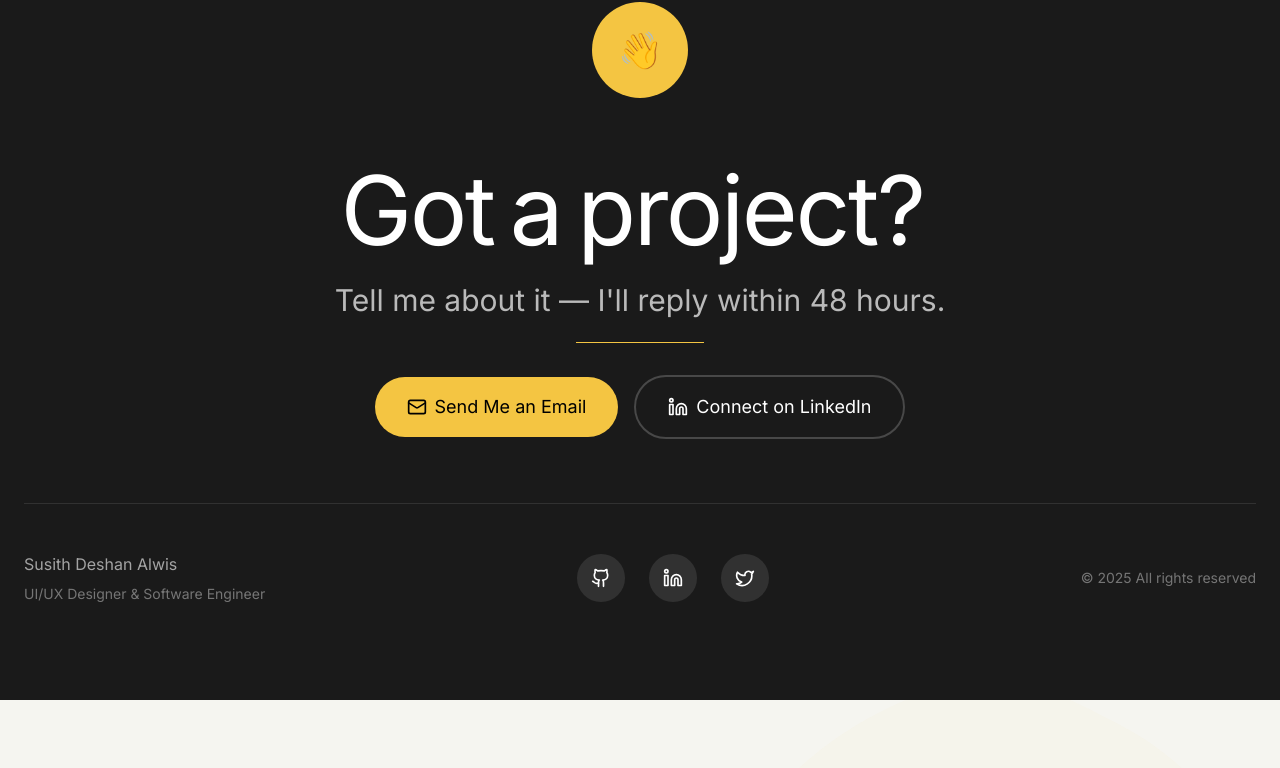
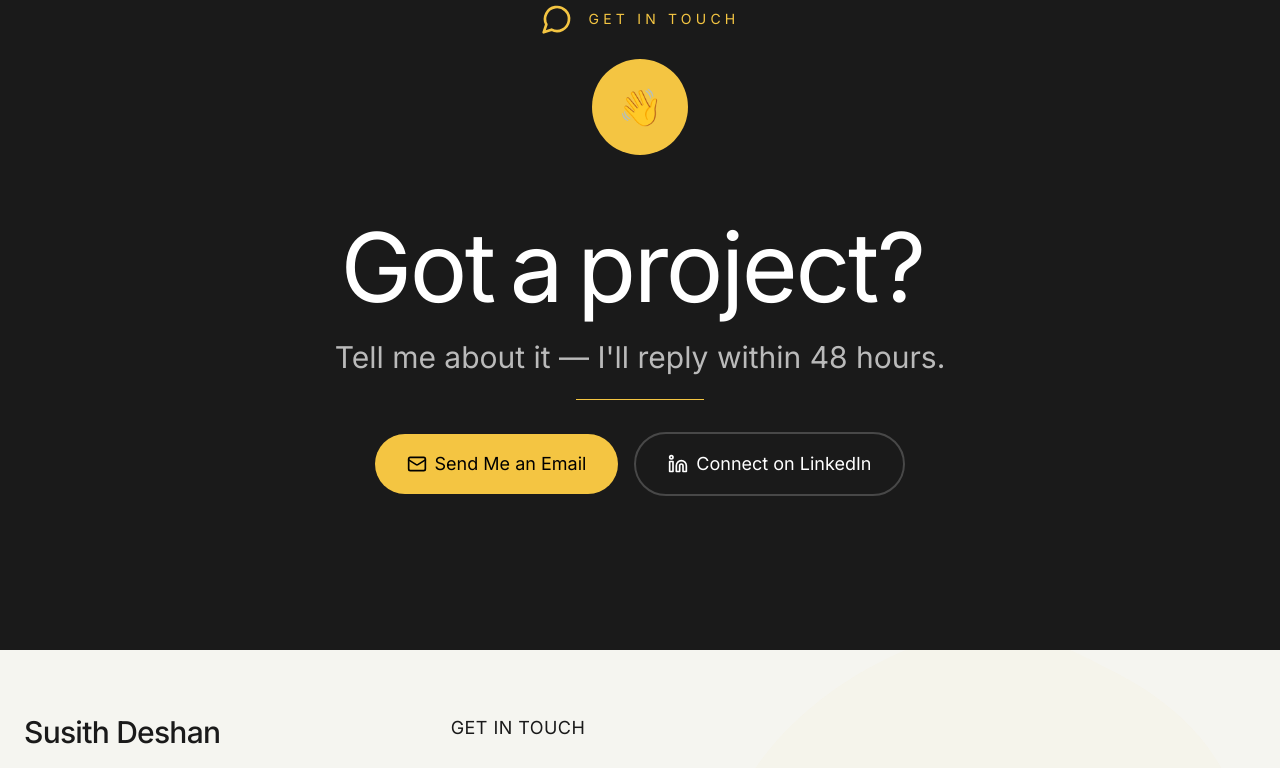
Before and after one commit to SusithD/Susith-Alwis-Profolio-2025, a React (Vite) app: page / in a window 1280 px wide. Shown: the part 9017-9785 px from the top of the page. Built offline with nearby package versions, Linux system fonts and the light colour scheme.

Commit message:
fix: remove unused contact section in Contact component for cleaner code

```diff
--- a/src/components/Contact.tsx
+++ b/src/components/Contact.tsx
@@ -102,63 +102,6 @@ export default function Contact() {
               </motion.a>
             </motion.div>
           </div>
-
-          <motion.div
-            initial={{ opacity: 0, y: 20 }}
-            whileInView={{ opacity: 1, y: 0 }}
-            transition={{ delay: 0.4 }}
-            viewport={{ once: true }}
-            className="border-t border-white/10 pt-12"
-          >
-            <div className="flex flex-col md:flex-row justify-between items-center gap-8">
-              <div className="space-y-2 text-center md:text-left">
-                <p className="text-white/60">Susith Deshan Alwis</p>
-                <p className="text-white/40 text-sm">
-                  UI/UX Designer & Software Engineer
-                </p>
-              </div>
-
-              <div className="flex gap-6">
-                <motion.a
-                  href="https://github.com"
-                  target="_blank"
-                  rel="noopener noreferrer"
-                  whileHover={{ scale: 1.1, rotate: 5 }}
-                  whileTap={{ scale: 0.9 }}
-                  className="w-12 h-12 rounded-full bg-white/10 hover:bg-white/20 flex items-center justify-center transition-all"
-                  aria-label="GitHub"
-                >
-                  <Github className="w-5 h-5" />
-                </motion.a>
-                <motion.a
-                  href="https://linkedin.com"
-                  target="_blank"
-                  rel="noopener noreferrer"
-                  whileHover={{ scale: 1.1, rotate: 5 }}
-                  whileTap={{ scale: 0.9 }}
-                  className="w-12 h-12 rounded-full bg-white/10 hover:bg-white/20 flex items-center justify-center transition-all"
-                  aria-label="LinkedIn"
-                >
-                  <Linkedin className="w-5 h-5" />
-                </motion.a>
-                <motion.a
-                  href="https://twitter.com"
-                  target="_blank"
-                  rel="noopener noreferrer"
-                  whileHover={{ scale: 1.1, rotate: 5 }}
-                  whileTap={{ scale: 0.9 }}
-                  className="w-12 h-12 rounded-full bg-white/10 hover:bg-white/20 flex items-center justify-center transition-all"
-                  aria-label="Twitter"
-                >
-                  <Twitter className="w-5 h-5" />
-                </motion.a>
-              </div>
-
-              <div className="text-white/40 text-sm">
-                © 2025 All rights reserved
-              </div>
-            </div>
-          </motion.div>
         </motion.div>
       </div>
     </section>
```
